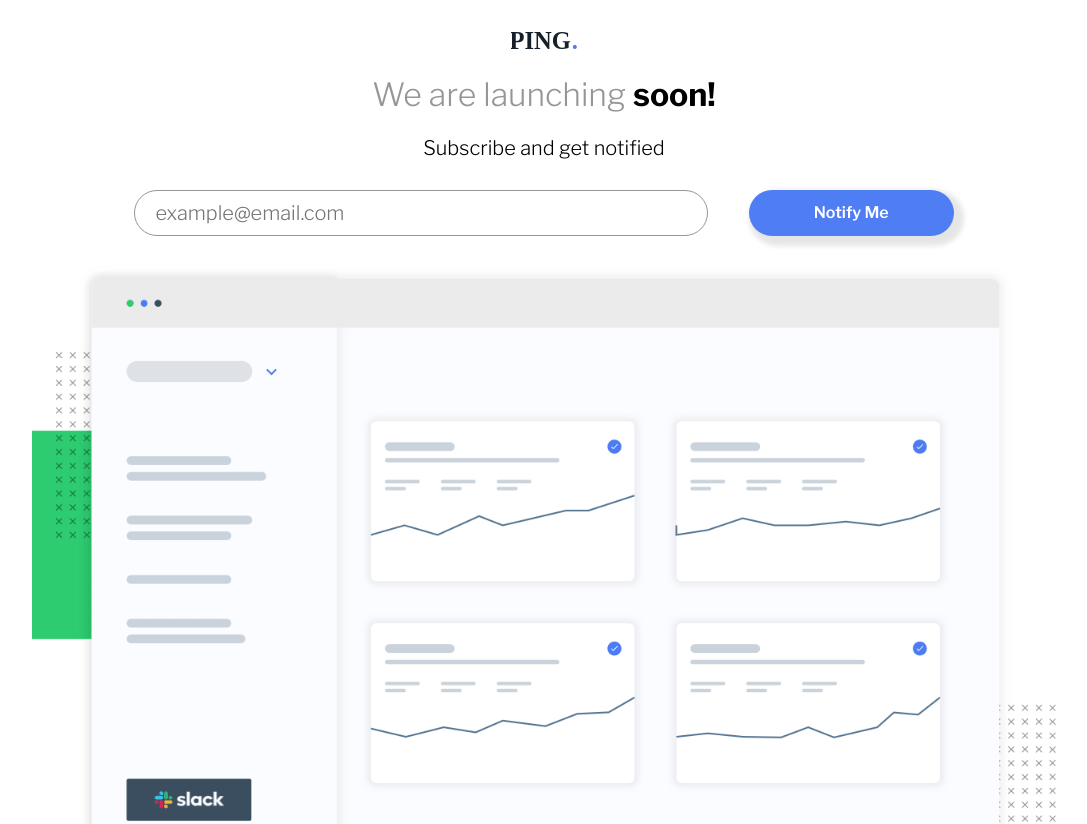
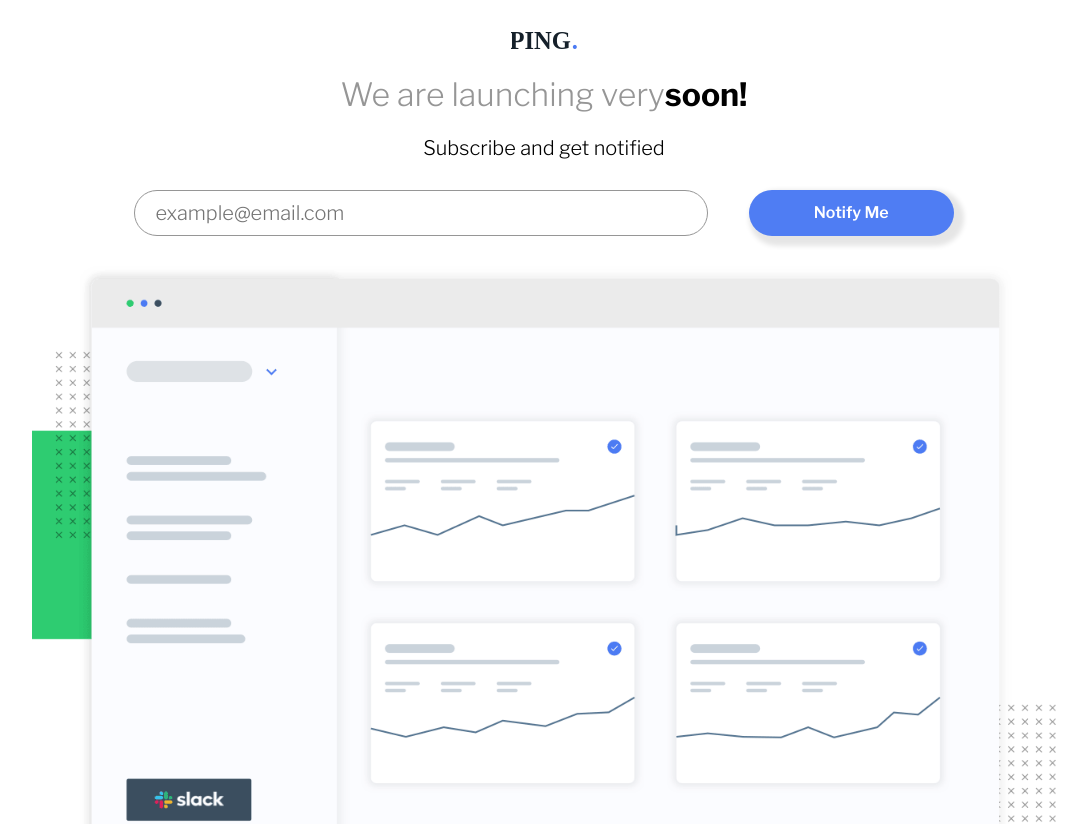
Before and after one commit to pmarre/PING, a plain HTML site: page PING/index.html in a window 1280 px wide. Shown: the top 824 px of the page, without its empty margins (96-1183 px from the left). Drawn offline with nearby package versions, Linux system fonts and the light colour scheme.

Commit message:
Update index.html

```diff
--- a/PING/index.html
+++ b/PING/index.html
@@ -12,7 +12,7 @@
                   <div class="logo-div">
                       <img src="images/logo.svg" alt="PING Logo" class="logo">
                   </div>
-                  <h1 class="heading-text">We are launching <span class="bold">soon!</span></h1>
+                  <h1 class="heading-text">We are launching very<span class="bold">soon!</span></h1>
                   <span class="sub-heading">Subscribe and get notified</span>
                   <form method="POST" action="">
                     <input type="email" name="email" class="email" id="email" placeholder="example@email.com">
```
